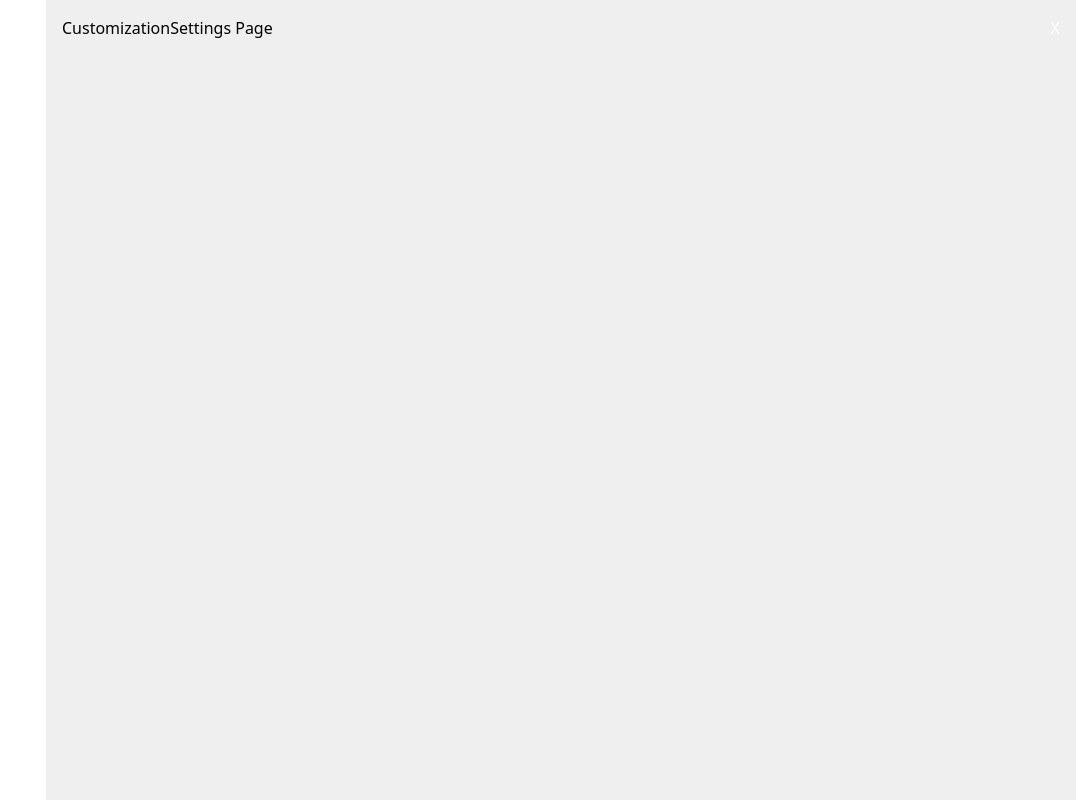
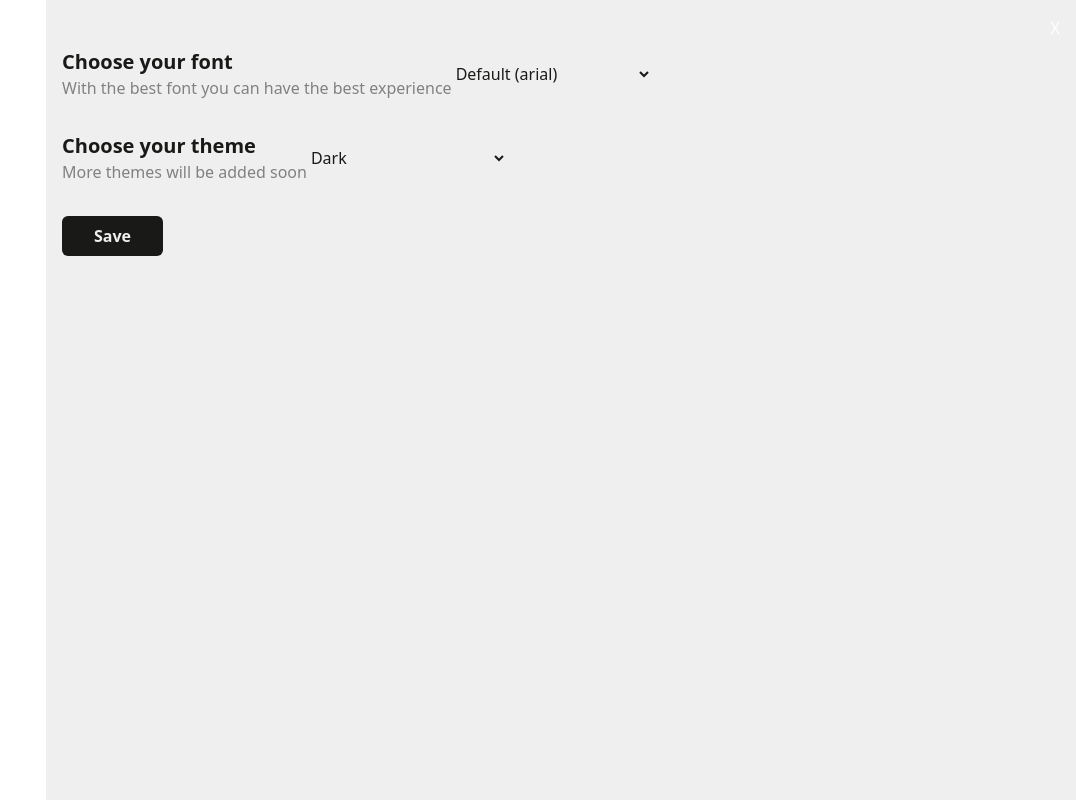
Before and after one commit to paparesta-007/chat-ai, a React (Vite) app: page /settings/customization in a window 1280 px wide. Shown: the whole page, without its empty margins (204-1280 px from the left). Built offline with nearby package versions, Linux system fonts and the light colour scheme; no server answers.

Commit message:
[ADD] customize font-family

```diff
--- a/src/App.css
+++ b/src/App.css
@@ -16,6 +16,12 @@
     --border-primary: #dcdcdc;
     --border-secondary: #cccccc;
     --border-Tertiary: #0075de;
+
+
+    --font-default: "Arial", sans-serif;
+    --font-times-new-roman: "Times New Roman", serif;
+    --font-comic-sans: "Comic Sans MS", cursive;
+    --font-roboto: "Roboto", sans-serif;
 }
 
 
@@ -42,7 +48,18 @@
         --border-Tertiary: #00a0ff;      /* Accent border */
     }
 }
-
+.times-new-roman{
+    font-family: var(--font-times-new-roman), serif;
+}
+.comic-sans{
+    font-family: var(--font-comic-sans), cursive;
+}
+.roboto{
+    font-family: var(--font-roboto), sans-serif;
+}
+.default{
+    font-family: var(--font-default), sans-serif;
+}
 
 .renderChat ul,
 .renderChat ol {
--- a/src/App.jsx
+++ b/src/App.jsx
@@ -41,7 +41,7 @@ function App() {
     }
 
     return (
-        <BrowserRouter>
+        <BrowserRouter >
             <Routes>
                 {/* Landing page pubblica */}
                 <Route path="/" element={<LandingPage/>} />
--- a/src/ChatPage/ChatPage.jsx
+++ b/src/ChatPage/ChatPage.jsx
@@ -14,6 +14,7 @@ import {useNavigate, useParams} from "react-router";
 import PlanPopUp from "./PlanPopUp/PlanPopUp.jsx";
 import {ArrowRightToLine} from "lucide-react";
 import getAllConversations from "../services/conversations/getConversations.js";
+import getUserPreferences from "../services/userSettings/getUserPreferences.js";
 
 function ChatPage() {
     const {chatId} = useParams();
@@ -32,6 +33,9 @@ function ChatPage() {
     const [justCreatedChat, setJustCreatedChat] = useState(false);
     const [conversations, setConversations] = useState([]);
     const [isConversationLoading, setIsConversationLoading] = useState(false);
+    const [style, setStyle] = useState(null);
+    const [currentFontFamily, setCurrentFontFamily] = useState(null);
+    const [currentTheme, setCurrentTheme] = useState(null);
     useEffect(() => {
         getUser();
         const fetchConversations = async () => {
@@ -45,10 +49,19 @@ function ChatPage() {
                 setIsConversationLoading(false);
             }
         };
+        fetchConversations();
 
-        fetchConversations();
     }, []);
 
+    useEffect(() => {
+        if (style) {
+
+            setCurrentFontFamily(style["fontFamily"]);
+            setCurrentTheme(style.theme);
+            console.log(style.theme,style.fontFamily)
+
+        }
+    }, [style]);
 
     useEffect(() => {
         const loadChat = async () => {
@@ -83,7 +96,12 @@ function ChatPage() {
         try {
             const {data: {user} = {}} = await supabase.auth.getUser();
             if (user?.id) setUser_id(user.id)
+            console.log(user.id);
+            const prefs = await getUserPreferences(user.id);
 
+            const rawStyle = prefs.preferences?.style[0];
+            console.log("rawStyle",rawStyle);
+            setStyle(rawStyle);
 
         } catch (err) {
             console.error("getUser error:", err);
@@ -216,7 +234,7 @@ function ChatPage() {
 
 
     return (
-        <div className="flex  bg-[var(--background-Primary)]">
+        <div className={`flex  bg-[var(--background-Primary)] ${currentFontFamily}`}>
 
             <Leftbar onSelectConversation={handleSelectConversation} conversations={conversations}
                      setConversations={setConversations}
--- a/src/LandingPage/LandingPage.jsx
+++ b/src/LandingPage/LandingPage.jsx
@@ -6,7 +6,7 @@ import { Bars3Icon, XMarkIcon } from '@heroicons/react/24/outline'
 
 import supabase from "../library/supabaseclient.js";
 import Hoverheader from "./Hoverheader.jsx";
-import {ChevronDown} from "lucide-react";
+import {ArrowRightToLine, ChevronDown} from "lucide-react";
 
 const navigation = [
     { name: 'Products', href: '#', dropdown: true },
@@ -36,6 +36,10 @@ const LandingPage = () => {
     return (
         <div className="bg-[var(--background-Primary)] h-full flex flex-col items-center justify-center ">
             <header className=" w-full">
+                <div className="w-full h-16 flex text-[var(--color-primary)] items-center bg-[var(--background-Secondary)] justify-center p-6 lg:px-8">
+                    <span>ChatAI v.0.0.1 just released. </span>
+                    <a href="#" className="flex font-bold items-center gap-1"> Learn more <ArrowRightToLine></ArrowRightToLine></a>
+                </div>
                 <nav aria-label="Global" className="flex items-center justify-between p-6 lg:px-8">
                     {/* Logo on the left */}
                     <div className="flex-shrink-0 w-[200px] ">
--- a/src/Settings/Customization/Customization.jsx
+++ b/src/Settings/Customization/Customization.jsx
@@ -1,9 +1,105 @@
     import React from 'react';
+    import {useState, useEffect} from 'react';
+    import supabase from "../../library/supabaseclient.js";
+    import getUserPreferences from "../../services/userSettings/getUserPreferences.js";
+    import updatePreference from "../../services/userSettings/updatePreference.js";
+    const CustomizationSettings = () => {
+        const [userId, setUserId] = useState(null);
+        const [isAnythingChanged, setIsAnythingChanged] = useState(false);
+        const [style, setStyle] = useState(null);
+        const [currentFontFamily, setCurrentFontFamily] = useState(null);
+        const [currentTheme, setCurrentTheme] = useState(null);
+        useEffect(() => {
+            getUser();
 
-const CustomizationSettings = () => {
+        }, []);
+        useEffect(() => {
+            if (style) {
+                console.log("Style aggiornato:", style);
+                setCurrentFontFamily(style["fontFamily"]);
+                setCurrentTheme(style.theme);
+                console.log(currentFontFamily);
+                console.log(currentTheme);
+            }
+        }, [style]);
+        useEffect(() => {
+            if (currentFontFamily || currentTheme) {
+                setIsAnythingChanged(true);
+            }
+        }, [currentFontFamily, currentTheme]);
+        const getUser = async () => {
+            try {
+                const {data: {user} = {}} = await supabase.auth.getUser();
+                if (user?.id) setUserId(user.id)
+                console.log(user.id);
+                const prefs = await getUserPreferences(user.id);
+
+                const rawStyle = prefs.preferences?.style[0];
+                console.log("rawStyle",rawStyle);
+                setStyle(rawStyle);
+
+
+            } catch (err) {
+                console.error("getUser error:", err);
+            }
+        };
+
+        const handleStyleChange = () => {
+            console.log("Handle font family change",currentFontFamily,currentTheme)
+
+            const newPrefs = {
+                style: [
+                    {
+                        theme: currentTheme,
+                        fontFamily: currentFontFamily
+                    }
+                ]
+            };
+
+            console.log(userId, newPrefs);
+            const response=updatePreference(userId, newPrefs).then(() => {
+               console.log("Style aggiornato");
+               console.log(response);
+            }).catch((err) => {
+                console.error("Error updating style:", err);
+            });
+        };
         return (
             <div>
-            <h1>CustomizationSettings Page</h1>
+
+                <div className="flex items-center my-8">
+                    <div>
+                        <h2 className="text-xl font-semibold text-[var(--color-primary)]">Choose your font</h2>
+                        <p className="text-md text-[var(--color-third)]">With the best font you can have the best experience</p>
+                    </div>
+                    <select className="w-[200px] text-[var(--color-primary)] bg-[var(--background-Secondary)] border-none outline-none"
+                    value={currentFontFamily || "default"}
+                    onChange={(e) => setCurrentFontFamily(e.target.value)}
+                    >
+                        <option value="default">Default (arial)</option>
+                        <option value="times-new-roman">Times New Roman</option>
+                        <option value="comic-sans">Comic Sans</option>
+                        <option value="roboto">Roboto</option>
+
+                    </select>
+                </div>
+                <div className="flex items-center my-8">
+                    <div>
+                        <h2 className="text-xl font-semibold text-[var(--color-primary)]">Choose your theme</h2>
+                        <p className="text-md text-[var(--color-third)]">More themes will be added soon</p>
+                    </div>
+                    <select className="w-[200px] text-[var(--color-primary)] bg-[var(--background-Secondary)] border-none outline-none"
+                    value={currentTheme || "dark"}
+                    onChange={(e) => setCurrentTheme(e.target.value)}>
+
+                        <option value="dark">Dark</option>
+                        <option value="light">Light</option>
+                        <option value="synced_with_device">Synced with device</option>
+                        <option value="" disabled>more them soon</option>
+
+                    </select>
+                </div>
+                <button className="bg-[var(--color-primary)] text-[var(--background-Secondary)] font-semibold px-8 cursor-pointer py-2 rounded-md " onClick={handleStyleChange}>Save</button>
             </div>
         );
     };
--- /dev/null
+++ b/src/services/userSettings/getUserPreferences.js
@@ -0,0 +1,17 @@
+import supabase from "../../library/supabaseclient.js";
+
+const getUserPreferences = async (uuid) => {
+    const { data, error } = await supabase
+        .from("profiles")
+        .select("preferences")
+
+        .eq("user_id", uuid);
+
+    if (error) {
+        console.error("Error fetching conversations:", error);
+        return [];
+    }
+    return data[0];
+};
+
+export default getUserPreferences;
--- /dev/null
+++ b/src/services/userSettings/updatePreference.js
@@ -0,0 +1,19 @@
+import supabase from "../../library/supabaseclient.js";
+
+const updatePreference = async (uuid, json) => {
+    const { data, error } = await supabase
+        .from("profiles")
+        .update({ preferences: json })
+
+
+        .eq("user_id", uuid)
+        .select();
+
+    if (error) {
+        console.error("Error fetching conversations:", error);
+        return [];
+    }
+    return data;
+};
+
+export default updatePreference;
```
Also changed, not shown: src/ChatPage/Leftbar/Leftbar.jsx (+6 -4 lines), src/ChatPage/Textbar/Textbar.jsx (+7 -5 lines). Lines whose indentation alone changed are shown as unchanged.
